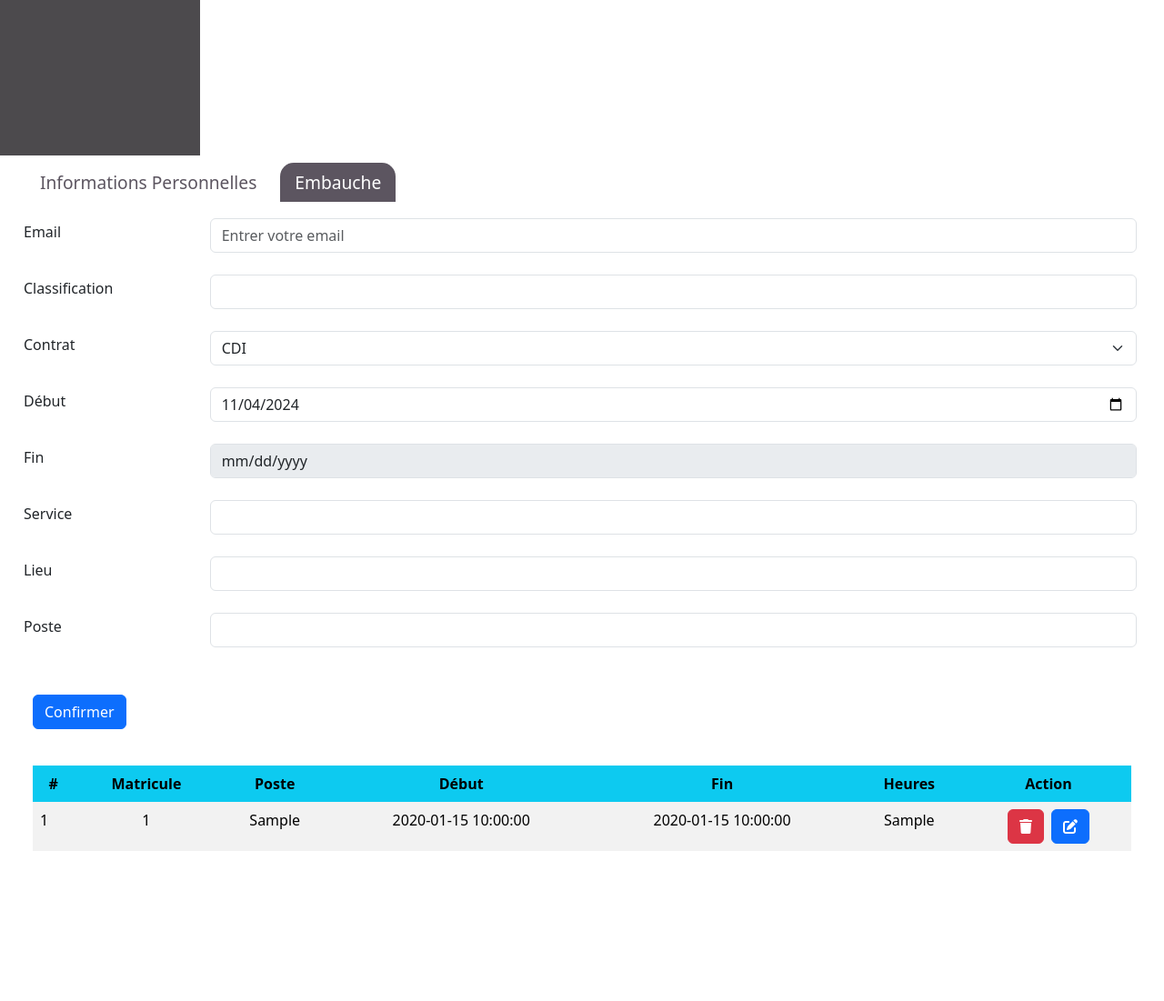
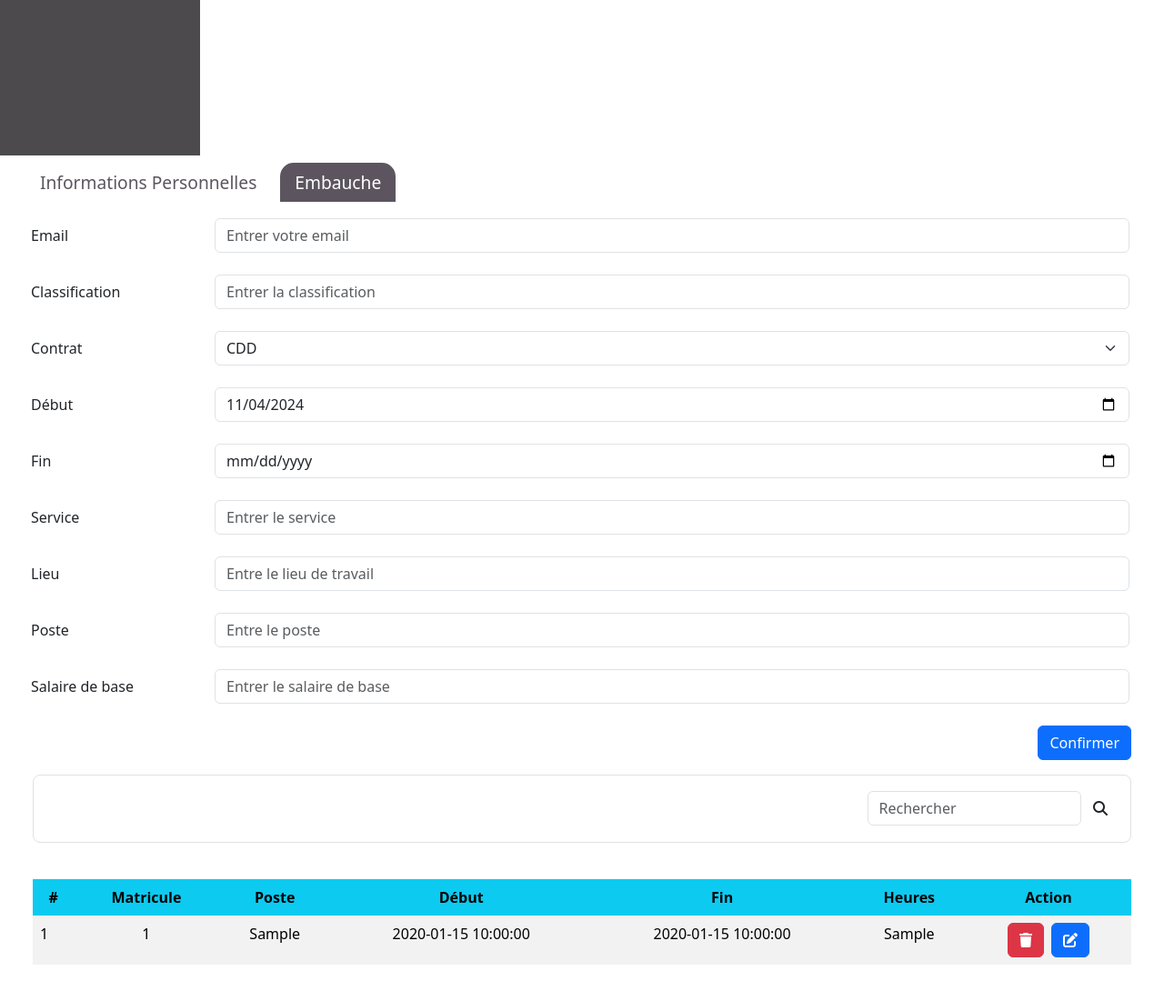
Before and after one commit to Sitr4ka/rh-softio, a CodeIgniter 4 app: the page made by app/Views/employee/infoPro.php in a window 1280 px wide. Shown: the part 819-1920 px from the top of the page at 91% size. Run offline with PHP 8.4 and a stand-in for CodeIgniter, Linux system fonts and the light colour scheme; the template is opened without the code that fills it: most values are stand-ins (such as "Sample title", 1, 10 or a date in 2020); data that the repository does not hold is empty; some libraries are stand-ins or nearby versions.

Commit message:
feat: search imployees

```diff
--- a/app/Views/employee/infoPro.php
+++ b/app/Views/employee/infoPro.php
@@ -9,10 +9,10 @@
     <div>
         <!-- Add Professional Informations -->
         <form class="px-4" action="<?= base_url('employee/infopro/add') ?>" method="post">
-            <div class="row row-cols-1 gy-2 mb-3">
+            <div class="row row-cols-1 gx-2 gy-2 mb-3">
                 <div class="col row g-1 align-items-center mb-3">
                     <div class="col-2 col-xxl-1">
-                        <label for="email" class="form-label">Email</label>
+                        <label for="email" class="col-form-label">Email</label>
                     </div>
                     <div class="col">
                         <input type="email" class="form-control" name="email"
@@ -21,78 +21,93 @@
                 </div>
                 <div class="col row g-1 align-items-center mb-3">
                     <div class="col-2 col-xxl-1">
-                        <label for="classification" class="form-label">Classification</label>
+                        <label for="classification" class="col-form-label">Classification</label>
                     </div>
                     <div class="col">
                         <input type="text" class="form-control" name="classification"
-                            placeholder="" aria-label="">
+                            placeholder="Entrer la classification" aria-label="">
                     </div>
                 </div>
                 <div class="col row g-1 align-items-center mb-3">
                     <div class="col-2 col-xxl-1">
-                        <label for="contractType" class="form-label">Contrat</label>
+                        <label for="contractType" class="col-form-label">Contrat</label>
                     </div>
                     <div class="col">
                         <select type="text" id="contractType" class="form-select" name="contractType"
-                            placeholder="" aria-label="" required>
-                            <option selected>CDI</option>
-                            <option value="CDD">CDD</option>
+                            placeholder="Entrer le type de contrat" aria-label="" required>
+                            <option selected>CDD</option>
+                            <option value="CDI">CDI</option>
                         </select>
                     </div>
                 </div>
                 <div class="col row g-1 align-items-center mb-3">
                     <div class="col-2 col-xxl-1">
-                        <label for="hireDate" class="form-label">Début</label>
+                        <label for="hireDate" class="col-form-label">Début</label>
                     </div>
                     <div class="col">
                         <input type="date" id="hireDate" class="form-control" name="hireDate"
-                            aria-label="" required>
+                            aria-label="" placeholder="Entrer la date de début du contrat" required>
                     </div>
                 </div>
                 <div class="col row g-1 align-items-center mb-3" id="endDate">
                     <div class="col-2 col-xxl-1">
-                        <label for="contractEndDate" class="form-label">Fin</label>
+                        <label for="contractEndDate" class="col-form-label">Fin</label>
                     </div>
                     <div class="col">
                         <input type="date" id="contractEndDate" class="form-control" name="contractEndDate"
-                            aria-label="" disabled>
+                            aria-label="" placeholder="Entrer la date de fin du contrat">
                     </div>
                 </div>
                 <div class="col row g-1 align-items-center mb-3">
                     <div class="col-2 col-xxl-1">
-                        <label for="department" class="form-label">Service</label>
+                        <label for="department" class="col-form-label">Service</label>
                     </div>
                     <div class="col">
                         <input type="text" class="form-control" name="department"
-                            placeholder="" aria-label="">
+                            placeholder="Entrer le service" aria-label="">
                     </div>
                 </div>
                 <div class="col row g-1 align-items-center mb-3">
                     <div class="col-2 col-xxl-1">
-                        <label for="workLocation" class="form-label">Lieu</label>
+                        <label for="workLocation" class="col-form-label">Lieu</label>
                     </div>
                     <div class="col">
                         <input type="text" class="form-control" name="workLocation"
-                            placeholder="" aria-label="" required>
+                            placeholder="Entre le lieu de travail" aria-label="" required>
                     </div>
                 </div>
                 <div class="col row g-1 align-items-center mb-3">
                     <div class="col-2 col-xxl-1">
-                        <label for="positionHeld" class="form-label">Poste</label>
+                        <label for="positionHeld" class="col-form-label">Poste</label>
                     </div>
                     <div class="col">
                         <input type="text" class="form-control" name="positionHeld"
-                            placeholder="" aria-label="" required>
+                            placeholder="Entre le poste" aria-label="" required>
                     </div>
                 </div>
                 <div class="col row g-1 align-items-center mb-3">
+                    <div class="col-2 col-xxl-1">
+                        <label for="baseSalary" class="col-form-label">Salaire de base</label>
+                    </div>
+                    <div class="col">
+                        <input type="number" class="form-control" name="baseSalary"
+                            placeholder="Entrer le salaire de base" aria-label="" required>
+                    </div>
+                </div>
+                <div class="text-end">
+                    <button type="submit" class="btn btn-primary">Confirmer</button>
                 </div>
             </div>
-            <div>
-                <button type="submit" class="btn btn-primary">Confirmer</button>
-            </div>
         </form>
-
+        <div class="search-employee border border-1 bg-white row mx-4 rounded-3">
+            <form class="offset-9 col-3 d-flex align-items-center ">
+                <input type="search" name="searchKeyword" id="searchKeyword" class="form-control"
+                    placeholder="Rechercher">
+                <button type="submit" class="btn">
+                    <i class="fa fa-search"></i>
+                </button>
+            </form>
+        </div>
         <div class="p-4">
             <table class="table table-borderless table-hover table-striped mt-3 ">
                 <thead>
@@ -244,6 +259,10 @@
         max-height: calc(100vh - 60px);
         overflow-y: auto;
     }
+
+    .search-employee {
+        height: 75px;
+    }
 </style>
 <?= $this->endSection() ?>
 
@@ -259,9 +278,9 @@
     hireDate.value = today;
     contractType.addEventListener('change', function() {
         if (this.value === 'CDI') {
-            contractEndDate.disabled = true;
+            endDate.classList.add('d-none');
         } else {
-            contractEndDate.disabled = false;
+            endDate.classList.remove('d-none');
         }
     });
 </script>
```
Also changed, not shown: app/Controllers/InfoPerso.php (+22 -6 lines), app/Controllers/InfoPro.php (+22 -10 lines), app/Views/employee/infoPerso.php (+15 -8 lines).
